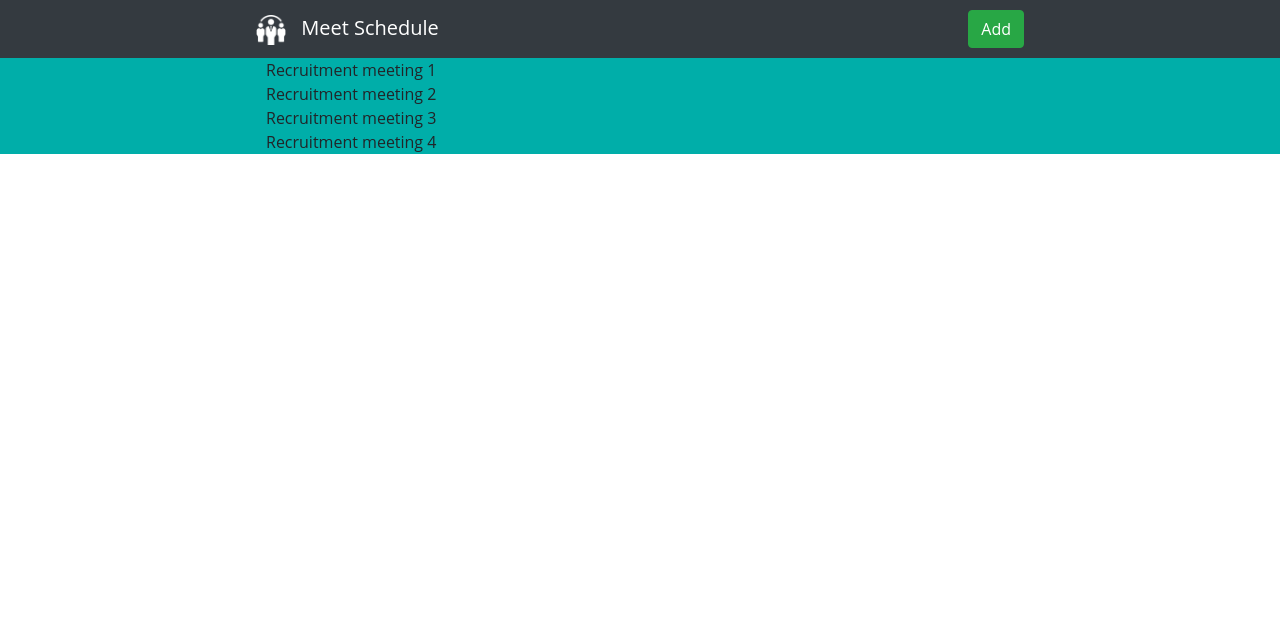
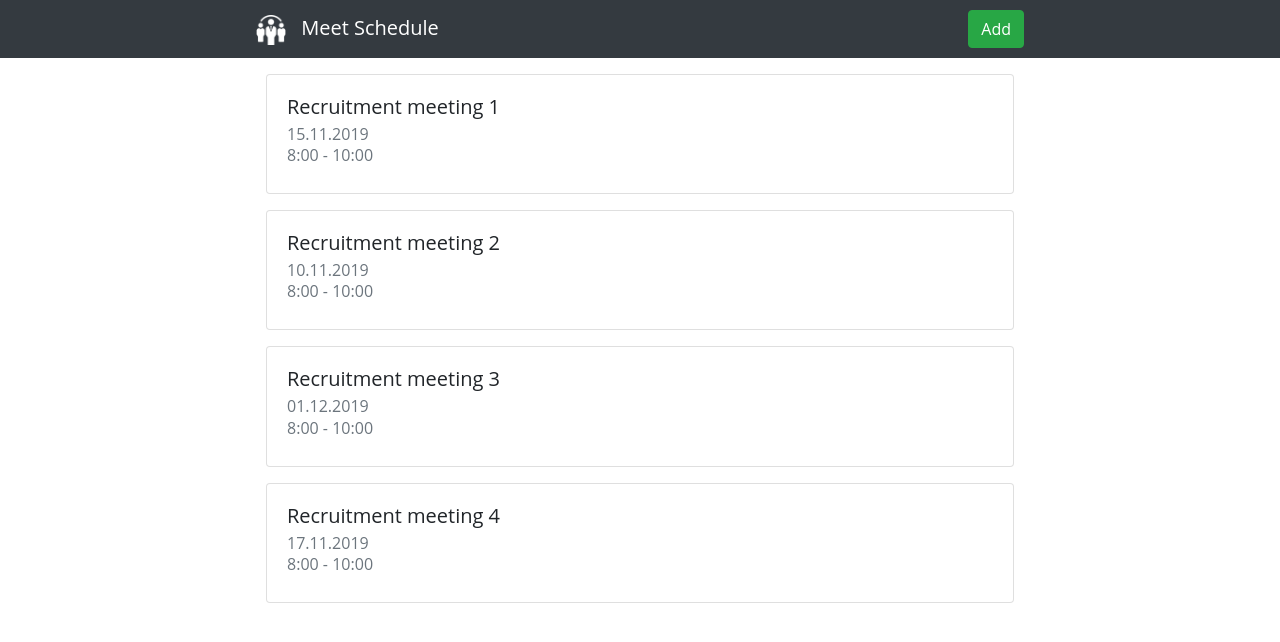
Before and after one commit to lechcirmirakis/meet-schedule, a React (Create React App) app: page / in a window 1280 px wide. Shown: the top 642 px of the page. Built offline with nearby package versions, Linux system fonts and the light colour scheme.

Commit message:
add list list-items component

```diff
--- a/src/App.js
+++ b/src/App.js
@@ -16,6 +16,16 @@ class App extends Component {
     this.setState({ list: staticlist });
   }
 
+  showDescript = id => {
+    const meetList = [...this.state.list];
+    const userIndex = meetList.findIndex(item => item.id === id);
+
+    const openState = meetList[userIndex].open;
+    meetList[userIndex].open = !openState;
+
+    this.setState({list: meetList});
+  }
+
   render() {
     console.log('APP RENDER');
     console.log(this.state.list);
@@ -24,7 +34,9 @@ class App extends Component {
       <div className="App">
         <Navbar />
         <Container>
-          <List meetList={this.state.list}/>
+          <List
+            meetList={this.state.list}
+            showDescript={this.showDescript} />
         </Container>
       </div>
     );
--- a/src/App.scss
+++ b/src/App.scss
@@ -3,7 +3,3 @@
 @import "styles/mixins";
 @import "styles/container";
 @import "styles/partials/all";
-
-.App {
-  background-color: $main-green;
-}
--- a/src/components/list.js
+++ b/src/components/list.js
@@ -1,9 +1,18 @@
-import React, { memo } from 'react';
+import React from 'react';
+import ListItem from './listItem';
 
 const list = props => {
     const showList = item => {
-        const { id, title, descript, date, startTime, endTime } = item;
-        return <div key={id} title={title} descript={descript} date={date} starttime={startTime} endtime={endTime}>{title}</div>
+        const { id, title, descript, date, startTime, endTime, open } = item;
+        return <ListItem
+            key={id}
+            title={title}
+            descript={descript}
+            date={date}
+            starttime={startTime}
+            endtime={endTime}
+            open={open}
+            showDescript={() => props.showDescript(id)}/>
     }
 
     return (
@@ -13,4 +22,4 @@ const list = props => {
     )
 }
 
-export default memo(list);
+export default list;
--- /dev/null
+++ b/src/components/listItem.js
@@ -0,0 +1,22 @@
+import React, { memo } from 'react';
+import Card from 'react-bootstrap/Card';
+import Collapse from 'react-bootstrap/Collapse';
+
+const listItem = props => {
+  return (
+    <Card>
+      <Card.Body>
+        <Card.Title onClick={props.showDescript}>{props.title}</Card.Title>
+        <Card.Subtitle className="mb-2 text-muted">{props.date}</Card.Subtitle>
+        <Card.Subtitle className="mb-2 text-muted">{props.starttime} - {props.endtime}</Card.Subtitle>
+        <Collapse in={props.open}>
+          <Card.Text>
+            {props.descript}
+          </Card.Text>
+        </Collapse>
+      </Card.Body>
+    </Card>
+  )
+}
+
+export default memo(listItem);
--- a/src/static/list.js
+++ b/src/static/list.js
@@ -2,29 +2,33 @@ export default ([
   {
     id: 1, title: 'Recruitment meeting 1',
     descript: 'Lorem ipsum dolor sit amet, consectetur adipiscing elit, sed do eiusmod tempor incididunt ut labore et dolore magna aliqua. Ut enim ad minim veniam, quis nostrud exercitation ullamco laboris nisi ut aliquip ex ea commodo consequat.',
-    date: '17.10.2012',
+    date: '15.11.2019',
     startTime: '8:00',
-    endTime: '10:00'
+    endTime: '10:00',
+    open: false
   },
   {
     id: 2, title: 'Recruitment meeting 2',
     descript: 'Lorem ipsum dolor sit amet, consectetur adipiscing elit, sed do eiusmod tempor incididunt ut labore et dolore magna aliqua. Ut enim ad minim veniam, quis nostrud exercitation ullamco laboris nisi ut aliquip ex ea commodo consequat.',
-    date: '17.10.2012',
+    date: '10.11.2019',
     startTime: '8:00',
-    endTime: '10:00'
+    endTime: '10:00',
+    open: false
   },
   {
     id: 3, title: 'Recruitment meeting 3',
     descript: 'Lorem ipsum dolor sit amet, consectetur adipiscing elit, sed do eiusmod tempor incididunt ut labore et dolore magna aliqua. Ut enim ad minim veniam, quis nostrud exercitation ullamco laboris nisi ut aliquip ex ea commodo consequat.',
-    date: '17.10.2012',
+    date: '01.12.2019',
     startTime: '8:00',
-    endTime: '10:00'
+    endTime: '10:00',
+    open: false
   },
   {
     id: 4, title: 'Recruitment meeting 4',
     descript: 'Lorem ipsum dolor sit amet, consectetur adipiscing elit, sed do eiusmod tempor incididunt ut labore et dolore magna aliqua. Ut enim ad minim veniam, quis nostrud exercitation ullamco laboris nisi ut aliquip ex ea commodo consequat.',
-    date: '17.10.2012',
+    date: '17.11.2019',
     startTime: '8:00',
-    endTime: '10:00'
+    endTime: '10:00',
+    open: false
   },
 ])
--- a/src/styles/partials/_all.scss
+++ b/src/styles/partials/_all.scss
@@ -1 +1,2 @@
-@import 'navbar'
+@import 'navbar';
+@import 'list';
--- /dev/null
+++ b/src/styles/partials/_list.scss
@@ -0,0 +1,7 @@
+.card {
+  margin: 16px 0;
+
+  .card-title {
+    cursor: pointer;
+  }
+}
```
